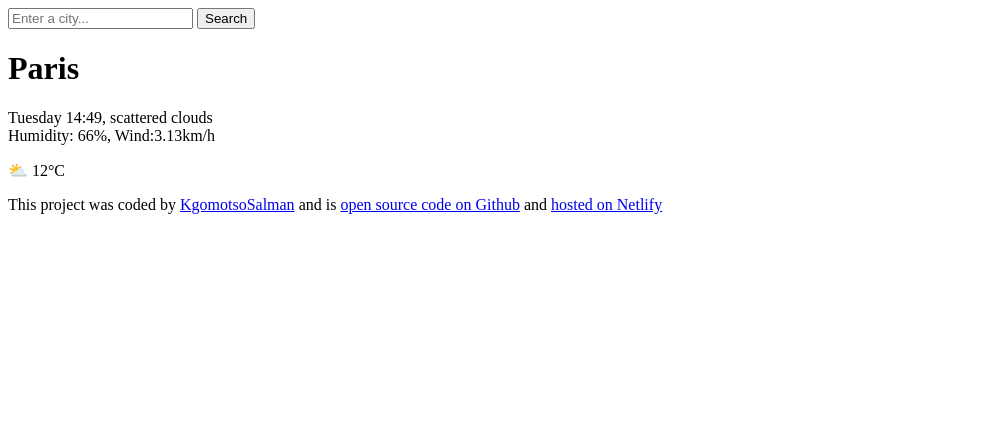
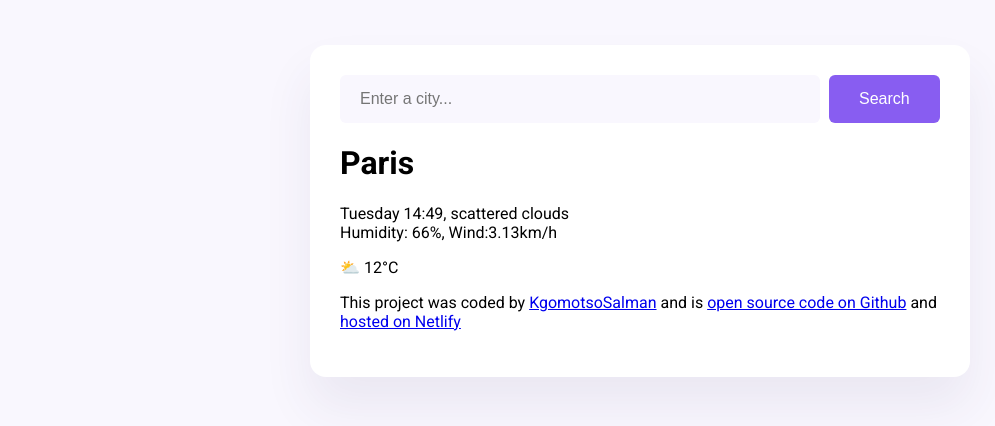
Before and after one commit to KgomotsoSalman/Weather-app, a plain HTML site: page index.html in a window 1280 px wide. Shown: the whole page, without its empty margins (0-995 px from the left). Drawn offline with Linux system fonts and the light colour scheme.

Commit message:
styled the main container and updated index.html

```diff
--- a/index.html
+++ b/index.html
@@ -5,14 +5,17 @@
     <meta charset="UTF-8">
     <meta http-equiv="X-UA-Compatible" content="IE=edge">
     <meta name="viewport" content="width=device-width, initial-scale=1.0">
+    <link href="https://fonts.googleapis.com/css2?family=Roboto:ital,wght@0,100;0,300;0,400;0,500;0,700;0,900;1,100;1,300;1,400;1,500;1,700;1,900&display=swap" rel="stylesheet" />
+    <link rel="stylesheet" href="src/index.css" />
     <title>Weather-Application</title>
 </head>
 
 <body>
+    <div class="weather-app">
         <header>
             <form>
-            <input type="search" placeholder="Enter a city..." required/>
-            <input type="submit" value="Search" />
+                <input type="search" placeholder="Enter a city..." required class="search-form-input" />
+                <input type="submit" value="Search" class="search-form-button" />
             </form>
         </header>
         <main>
@@ -34,6 +37,7 @@
                 <a href="https://main--kgomotsos-weatherapp.netlify.app/" target="_blank">hosted on Netlify</a>
             </p>
         </footer>
+    </div>
 </body>
 
 </html>
--- a/src/index.css
+++ b/src/index.css
@@ -0,0 +1,32 @@
+body {
+    background-color: #f9f7fe;
+    font-family: "Roboto", sans-serif;
+}
+
+.weather-app {
+    background: white;
+    max-width: 600px;
+    margin: 45px auto;
+    box-shadow: 0 30px 50px rgba(65, 50, 100, 0.08);
+    border-radius: 16px;
+    padding: 30px;
+}
+
+.search-form-input {
+    background-color: #f9f7fe;
+    border: none;
+    border-radius: 6px;
+    width: 80%;
+    font-size: 16px;
+    padding: 15px 20px;
+}
+
+.search-form-button {
+    background: #885df1;
+    padding: 15px 30px;
+    border: none;
+    font-size: 16px;
+    margin-left: 5px;
+    border-radius: 6px;
+    color: white;
+}
```
Lines whose indentation alone changed are shown as unchanged.
